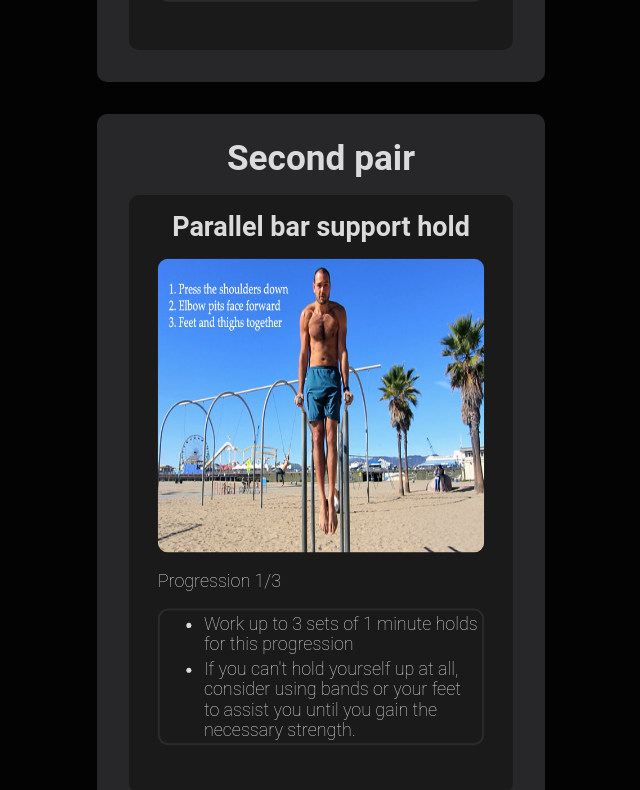
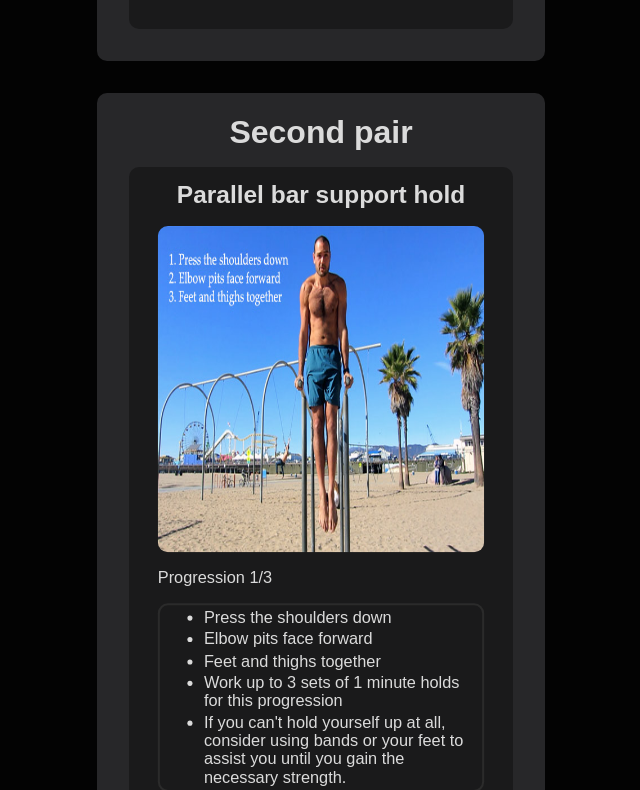
Before and after one commit to kurpau/RR-WebApp, a React (Create React App) app: page / in a window 1280 px wide. Shown: the part 1358-2148 px from the top of the page, without its empty margins (319-959 px from the left). Built offline with nearby package versions, Linux system fonts and the light colour scheme.

Commit message:
Edited exercises' description

```diff
--- a/src/App.css
+++ b/src/App.css
@@ -4,8 +4,8 @@
     flex-direction: column;
     justify-content: center;
     align-items: center;
-    width: 24rem;
-    padding: 0 2rem 1rem 2rem;
+    width: 26rem;
+    padding: 0 1rem 1rem 1rem;
     background-color: #272729;
     border-radius: 10px;
 }
@@ -25,7 +25,7 @@
 .container {
     position: relative;
     width: 100%;
-    height: 18rem;
+    height: 20rem;
 }
 
 .container img {
--- a/src/exercises/dips.js
+++ b/src/exercises/dips.js
@@ -8,6 +8,9 @@ const dips = [
         alt: "Parallel bar support hold",
         title: "Parallel bar support hold",
         keypoints: [
+            'Press the shoulders down',
+            'Elbow pits face forward',
+            'Feet and thighs together',
             'Work up to 3 sets of 1 minute holds for this progression',
             'If you can\'t hold yourself up at all, consider using bands or your feet to assist you until you gain the necessary strength.',
         ]
--- a/src/index.css
+++ b/src/index.css
@@ -1,11 +1,10 @@
 body {
   -webkit-font-smoothing: antialiased;
   -moz-osx-font-smoothing: grayscale;
-  font-family: roboto, sans-serif;
+  font-family: "Arial";
+  font-weight: normal;
   font-style: normal;
-  font-weight: 200;
   background-color: #030303;
   color: #dbdbdb;
-  font-size: 2.2vh;
-  /* font-size: 14pt; */
+  font-size: 2vh;
 }
```
